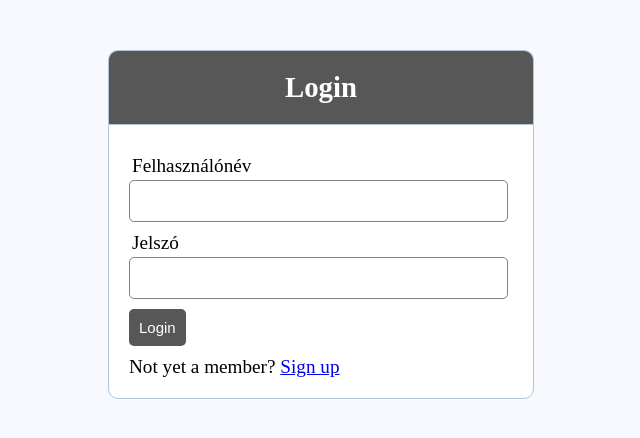
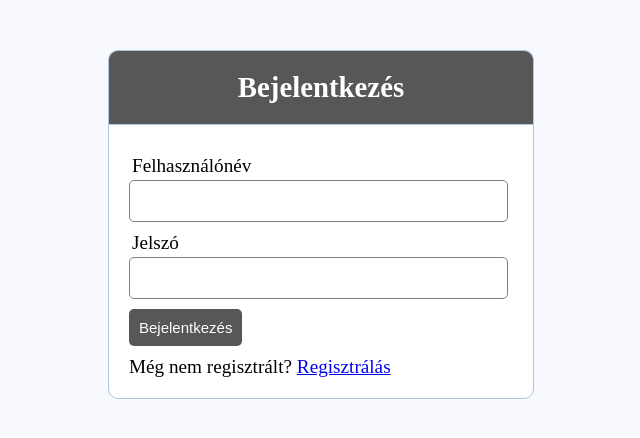
Before and after one commit to markkatona/CineMania, a PHP site: page /content/registration/login.php in a window 1280 px wide. Shown: the top 438 px of the page, without its empty margins (319-959 px from the left). Run offline with PHP 8.4, Linux system fonts and the light colour scheme.

Commit message:
A bejelentkezési felület lefordítása magyarra.

```diff
--- a/CineMania/content/registration/login.php
+++ b/CineMania/content/registration/login.php
@@ -7,7 +7,7 @@
 </head>
 <body>
   <div class="header">
-  	<h2>Login</h2>
+  	<h2>Bejelentkezés</h2>
   </div>
 
   <form method="post" action="login.php">
@@ -21,10 +21,10 @@
   		<input type="password" name="password">
   	</div>
   	<div class="input-group">
-  		<button type="submit" class="btn" name="login_user">Login</button>
+  		<button type="submit" class="btn" name="login_user">Bejelentkezés</button>
   	</div>
   	<p>
-  		Not yet a member? <a href="register.php">Sign up</a>
+  		Még nem regisztrált? <a href="register.php">Regisztrálás</a>
   	</p>
   </form>
 </body>
```
